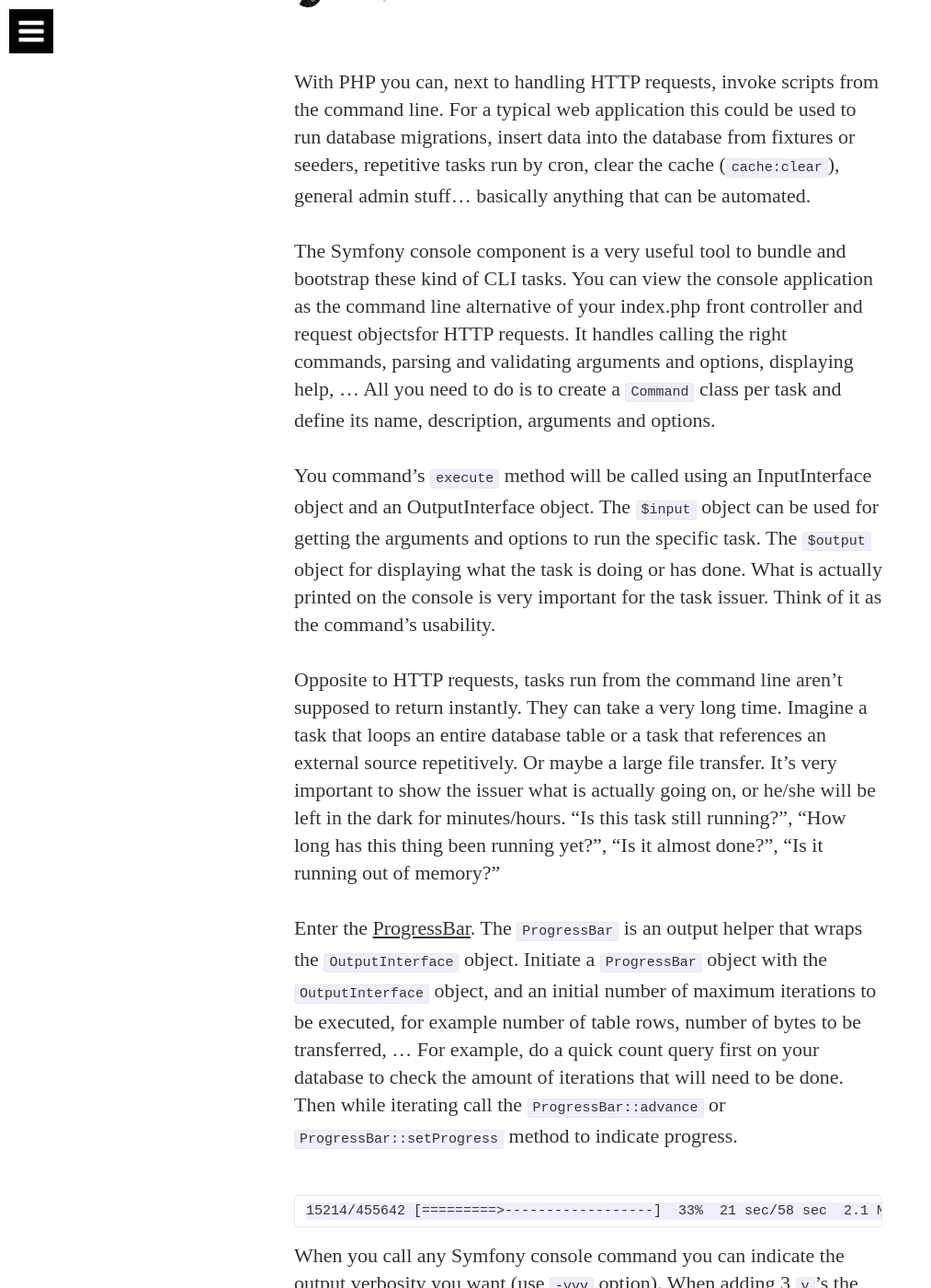
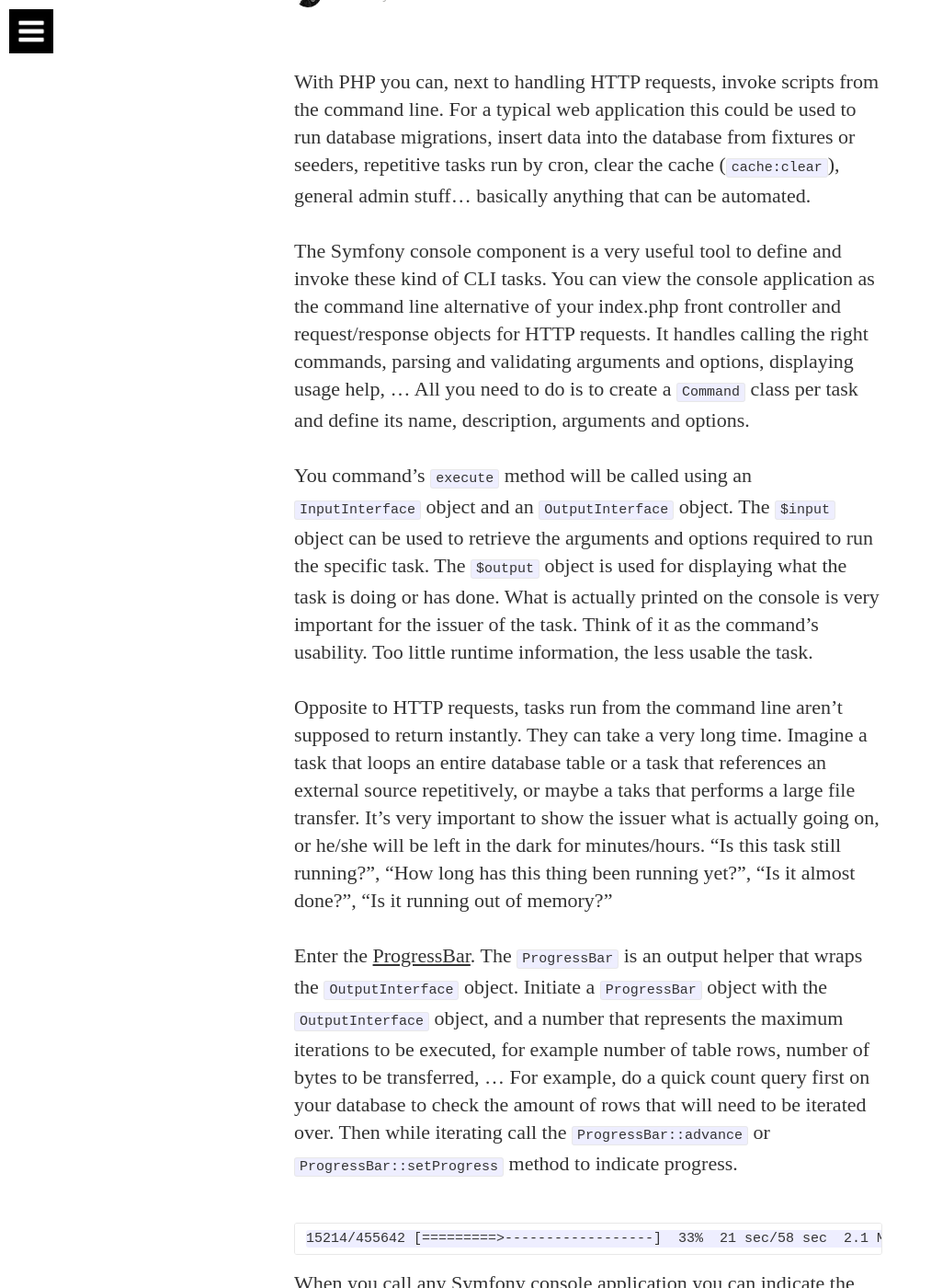
Before and after one commit to hannesvdvreken/hannesvdvreken.github.io, a Jekyll site: the page built from _posts/2015-05-12-stream-progress.md, in a window 1280 px wide and 1400 px high, scrolled down 248 px. Shown: the whole window at 92% size, without its empty margins (0-1013 px from the left). Built offline with Jekyll 4.4.1, drawn with Linux system fonts in a browser that asks for light colours; nearby versions of some CDN libraries; some web fonts are replaced; comment, search, counter and statistics services are not loaded; some of the changed text lies outside the part shown.

Commit message:
Updated some sentences

````diff
--- a/_posts/2015-05-12-stream-progress.md
+++ b/_posts/2015-05-12-stream-progress.md
@@ -9,43 +9,46 @@
 
 With PHP you can, next to handling HTTP requests, invoke scripts from the command line. For a typical web application this could be used to run database migrations, insert data into the database from fixtures or seeders, repetitive tasks run by cron, clear the cache (`cache:clear`), general admin stuff... basically anything that can be automated.
 
-The Symfony console component is a very useful tool to bundle and bootstrap these kind of CLI tasks. You can view the console application as the command line alternative of your index.php front controller and request objectsfor HTTP requests. It handles calling the right commands, parsing and validating arguments and options, displaying help, ...
-All you need to do is to create a `Command` class per task and define its name, description, arguments and options.
+The Symfony console component is a very useful tool to define and invoke these kind of CLI tasks. You can view the console application as the command line alternative of your index.php front controller and request/response objects for HTTP requests. It handles calling the right commands, parsing and validating arguments and options, displaying usage help, ... All you need to do is to create a `Command` class per task and define its name, description, arguments and options.
 
-You command's `execute` method will be called using an InputInterface object and an OutputInterface object. The `$input` object can be used for getting the arguments and options to run the specific task. The `$output` object for displaying what the task is doing or has done. What is actually printed on the console is very important for the task issuer. Think of it as the command's usability.
+You command's `execute` method will be called using an `InputInterface` object and an `OutputInterface` object. The `$input` object can be used to retrieve the arguments and options required to run the specific task. The `$output` object is used for displaying what the task is doing or has done. What is actually printed on the console is very important for the issuer of the task. Think of it as the command's usability. Too little runtime information, the less usable the task.
 
-Opposite to HTTP requests, tasks run from the command line aren't supposed to return instantly. They can take a very long time. Imagine a task that loops an entire database table or a task that references an external source repetitively. Or maybe a large file transfer. It's very important to show the issuer what is actually going on, or he/she will be left in the dark for minutes/hours. "Is this task still running?", "How long has this thing been running yet?", "Is it almost done?", "Is it running out of memory?"
+Opposite to HTTP requests, tasks run from the command line aren't supposed to return instantly. They can take a very long time. Imagine a task that loops an entire database table or a task that references an external source repetitively, or maybe a taks that performs a large file transfer. It's very important to show the issuer what is actually going on, or he/she will be left in the dark for minutes/hours. "Is this task still running?", "How long has this thing been running yet?", "Is it almost done?", "Is it running out of memory?"
 
-Enter the [ProgressBar](http://symfony.com/doc/current/components/console/helpers/progressbar.html). The `ProgressBar` is an output helper that wraps the `OutputInterface` object. Initiate a `ProgressBar` object with the `OutputInterface` object, and an initial number of maximum iterations to be executed, for example number of table rows, number of bytes to be transferred, ... For example, do a quick count query first on your database to check the amount of iterations that will need to be done. Then while iterating call the `ProgressBar::advance` or `ProgressBar::setProgress` method to indicate progress.
+Enter the [ProgressBar](http://symfony.com/doc/current/components/console/helpers/progressbar.html). The `ProgressBar` is an output helper that wraps the `OutputInterface` object. Initiate a `ProgressBar` object with the `OutputInterface` object, and a number that represents the maximum iterations to be executed, for example number of table rows, number of bytes to be transferred, ... For example, do a quick count query first on your database to check the amount of rows that will need to be iterated over. Then while iterating call the `ProgressBar::advance` or `ProgressBar::setProgress` method to indicate progress.
 
 ```
 15214/455642 [=========>------------------]  33%  21 sec/58 sec  2.1 MB
 ```
 
-When you call any Symfony console command you can indicate the output verbosity you want (use `-vvv` option). When adding 3 `v`'s the ProgressBar will also display the elapsed time, the estimated time left and the memory the process is currently consuming.
+When you call any Symfony console application you can indicate the verbosity you want from the output (use `-vvv` option). When adding 3 `v`'s the `ProgressBar` will also display the elapsed time, the estimated time left and the memory the process is currently consuming.
 
-When transferring a file it's a little bit harder to show the progress of the transfer. When opening resources (also called streams) in PHP one can add a "stream context" which can have a reference to a [`stream_notification_callback`](http://php.net/manual/en/function.stream-notification-callback.php). A resource can be a FTP, SFTP, HTTP, HTTPS source, or anything else that can be streamed over TCP sockets.
+When transferring a file it's a bit harder to show the progress of the transfer, but possible. When opening resources (also called "streams") in PHP one can add a "stream context". The context defines options and parameters. One parameter is the optional [`stream_notification_callback`](http://php.net/manual/en/function.stream-notification-callback.php).
 
 ```php
 $context = stream_context_create([], ['notification' => $callback]);
 $resource = fopen($source, 'r', null, $context);
 ```
 
-The notification callback can be used to get notified of certain events. See of it as a event dispatching mechanism and a single callable event listener. For example: one can get notified how many bytes are available on the readable stream. After every chunk of data transfer the callback is notified with the number of bytes that have been transferred up till then.
+A resource can be a FTP, SFTP, HTTP, HTTPS source, or anything else that can be streamed over TCP sockets.
+
+The notification callback will be called to notify you of certain events. See of it as an event dispatching mechanism with a single callable event listener. For example: one can get notified how many bytes are available on the readable stream. After every chunk of data transfer the callback is called with the number of bytes that have been transferred up till then. Also a "completed" event, and several other events are responsible of the callable being called during the lifetime of a resource.
+
+An example of how to use the `stream_notification_callback`:
 
 <script src="https://gist.github.com/hannesvdvreken/4e20b9f9569f3d5c6245.js"></script>
 
-There are a few caveat though...
+There are a few caveats though...
 
-First: stream contexts must be created before the resource is opened. This means one simply cannot use the notification callback for existing resources.
+First: stream contexts must be created before the resource is opened. This means one cannot use the notification callback for existing resources.
 
-That is why in the previous example I used Flysystem to write the stream to a file, but not to initiate the read stream. `FilesystemInterface::readStream` returns a resoure but it doesn't allow you to set a stream context.
+That is why in the previous example I only used Flysystem to write the stream to a file, but not to initiate the read stream. `FilesystemInterface::readStream` returns a resoure but it doesn't allow you to set a stream context.
 By the way, most Flysystem adapters implement the `readStream` in a slightly inexpected way. To comply with the interface the adapters read the source file content and append it to the `php://temp` (in memory) stream. Then the memory stream is rewound, so it is ready to read, and ultimately returned.
 
-Second caveat: using resources and a notification callback doesn't mean the transfer is asynchronous. To create truly asynchronous transfer I would recommend taking a look at [ReactPHP](http://reactphp.org/).
+Second caveat: using resources and a notification callback doesn't mean the transfer is asynchronous. To create truly asynchronous transfers I would recommend taking a look at [ReactPHP](http://reactphp.org/).
 
-Finally the true benefits of resources and the notification callback:
+Finally the true benefits of resources and the notification callback are:
 
-Large files aren't stored in memory while transferring. Only buffered chunks are kept in memory. To give an example: I managed to transfer an entire Ubuntu iso file over HTTP to the local file system while the process was using merely 2.2MB of memory. And more importantly: the issues of the taks sees how the task is progressing. This greatly improves the usability of the task.
+Large files aren't stored in memory while transferring. Only buffered chunks are kept in memory. To give an example: I managed to transfer an entire Ubuntu iso file over HTTP to the local file system while the process was using merely 2.2MB of memory. And last but not least: the issuer of the taks sees how the task is progressing. This greatly improves the usability of the task.
 
 Happy streaming!
````
